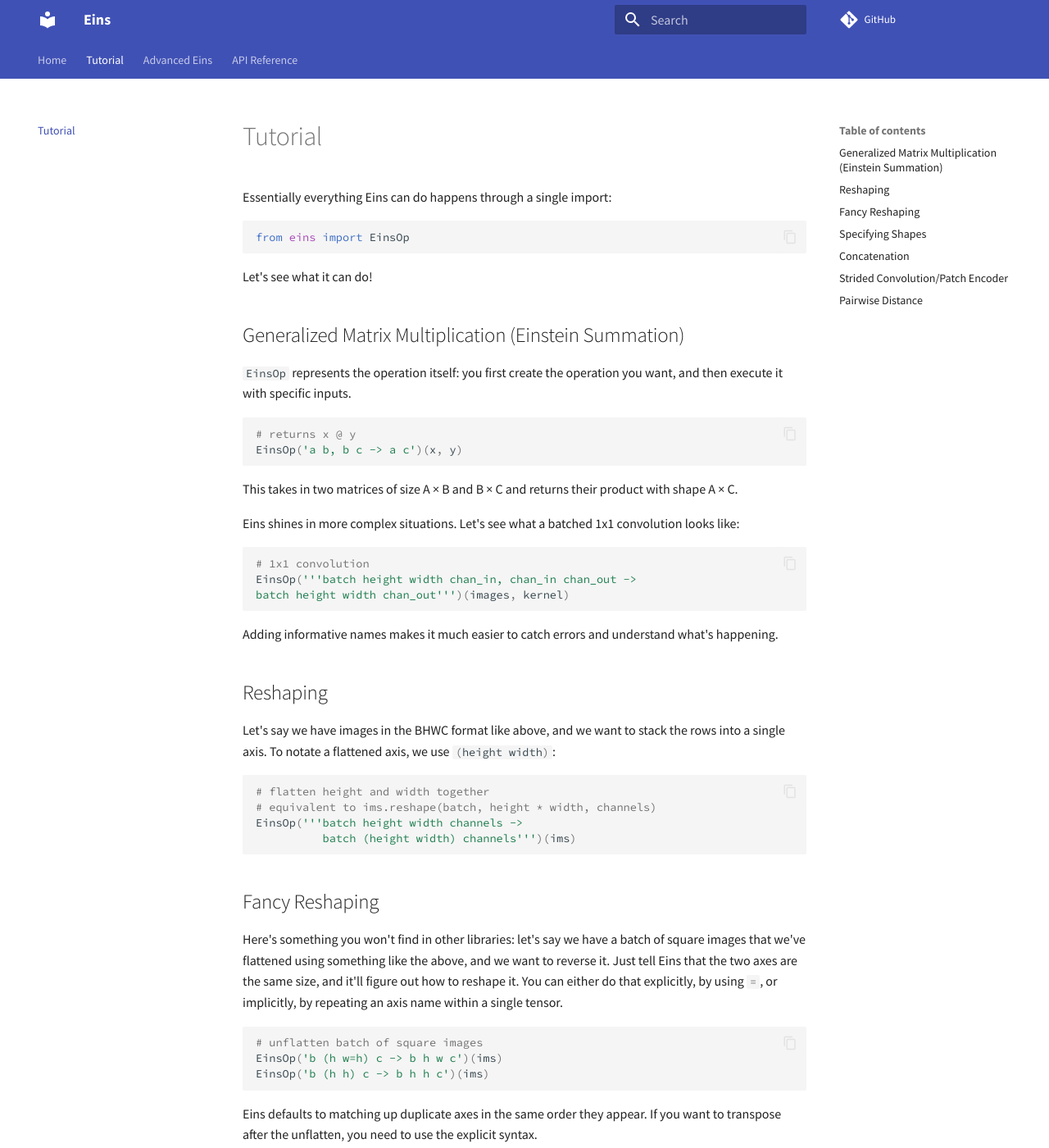
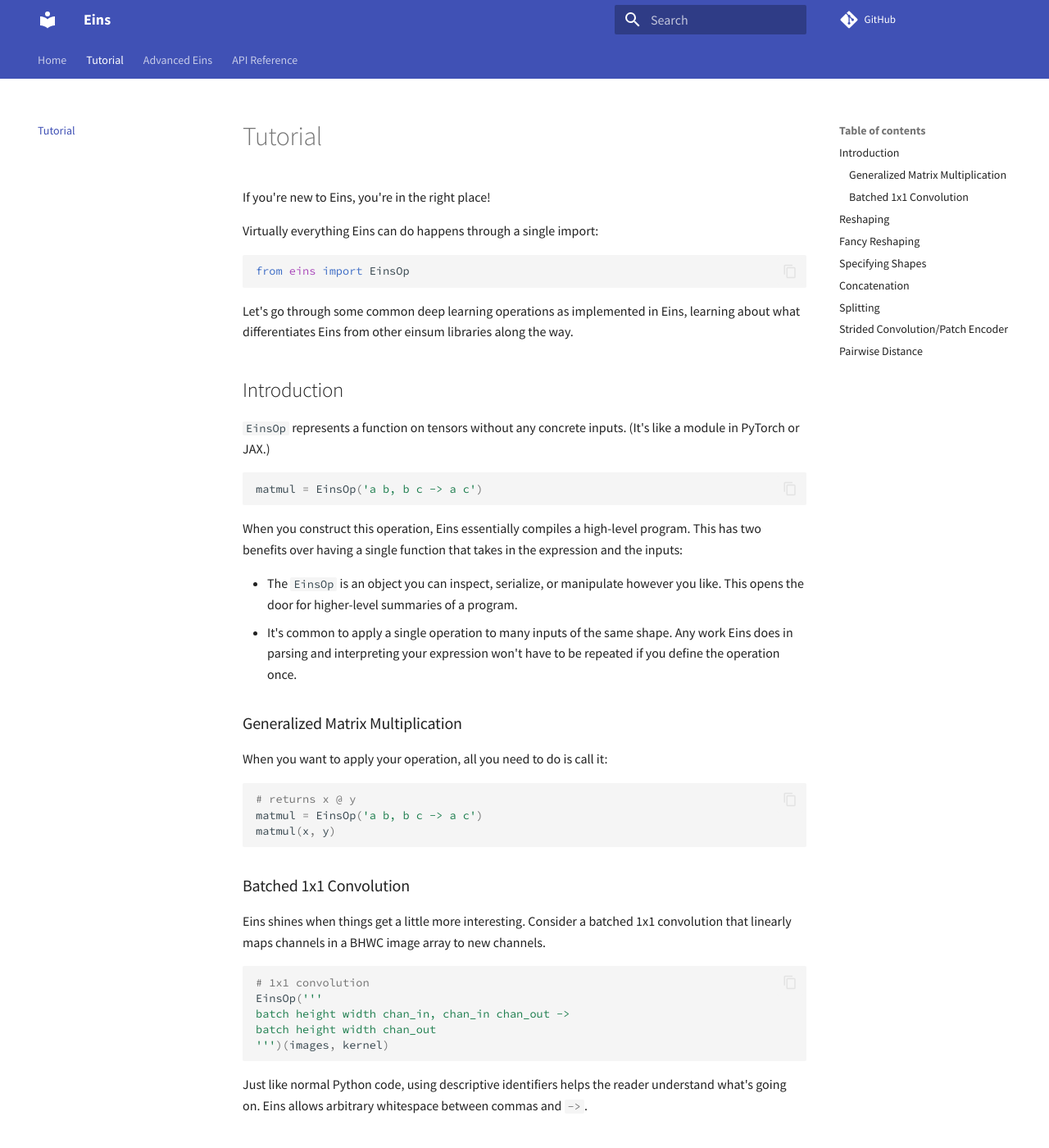
Before and after one commit to nicholas-miklaucic/eins, an MkDocs documentation site: the page built from docs/tutorial.md, in a window 1280 px wide and 1400 px high. Shown: the whole window at 82% size. Built offline with MkDocs 1.6.1 and Material for MkDocs 9.7.7, drawn with Linux system fonts in a browser that asks for light colours; comment, search, counter and statistics services are not loaded; some of the changed text lies outside the part shown.

Commit message:
Docs, redundant constraints

````diff
--- a/docs/tutorial.md
+++ b/docs/tutorial.md
@@ -1,33 +1,59 @@
 # Tutorial
 
-Essentially everything Eins can do happens through a single import:
+If you're new to Eins, you're in the right place!
+
+Virtually everything Eins can do happens through a single import:
 
 ```py
 from eins import EinsOp
 ```
 
-Let's see what it can do!
+Let's go through some common deep learning operations as implemented in Eins, learning about what
+differentiates Eins from other einsum libraries along the way.
 
-## Generalized Matrix Multiplication (Einstein Summation)
+## Introduction
 
-`EinsOp` represents the operation itself: you first create the operation you want, and then execute it with specific inputs.
+`EinsOp` represents a function on tensors without any concrete inputs. (It's like a module in
+PyTorch or JAX.)
+
+```py
+matmul = EinsOp('a b, b c -> a c')
+```
+
+When you construct this operation, Eins essentially compiles a high-level program. This has two
+benefits over having a single function that takes in the expression and the inputs:
+
+- The `EinsOp` is an object you can inspect, serialize, or manipulate however you like. This opens
+  the door for higher-level summaries of a program.
+- It's common to apply a single operation to many inputs of the same shape. Any work Eins does in
+  parsing and interpreting your expression won't have to be repeated if you define the operation
+  once.
+
+### Generalized Matrix Multiplication
+
+When you want to apply your operation, all you need to do is call it:
 
 ```py
 # returns x @ y
-EinsOp('a b, b c -> a c')(x, y)
+matmul = EinsOp('a b, b c -> a c')
+matmul(x, y)
 ```
 
-This takes in two matrices of size A × B and B × C and returns their product with shape A × C.
+### Batched 1x1 Convolution
 
-Eins shines in more complex situations. Let's see what a batched 1x1 convolution looks like:
+Eins shines when things get a little more interesting. Consider a batched 1x1 convolution that
+linearly maps channels in a BHWC image array to new channels.
 
 ```py
 # 1x1 convolution
-EinsOp('''batch height width chan_in, chan_in chan_out ->
-batch height width chan_out''')(images, kernel)
+EinsOp('''
+batch height width chan_in, chan_in chan_out ->
+batch height width chan_out
+''')(images, kernel)
 ```
 
-Adding informative names makes it much easier to catch errors and understand what's happening.
+Just like normal Python code, using descriptive identifiers helps the reader understand what's going
+on. Eins allows arbitrary whitespace between commas and `->`.
 
 ## Reshaping
 Let's say we have images in the BHWC format like above, and we want to stack the rows into a single axis. To notate a
@@ -40,52 +66,69 @@
           batch (height width) channels''')(ims)
 ```
 
+You can think of the parentheses as essentially flattening.
+
 ## Fancy Reshaping
 
-Here's something you won't find in other libraries: let's say we have a batch of square images that we've flattened
-using something like the above, and we want to reverse it. Just tell Eins that the two axes are the same size, and it'll
-figure out how to reshape it. You can either do that explicitly, by using `=`, or implicitly, by repeating an axis name
-within a single tensor.
+Here's something you won't find in other libraries: let's say we have a batch of square images that
+we've flattened using something like the above, and we want to reverse it. Just tell Eins that the
+two axes are the same size, and it'll figure out what to do. You can either do that explicitly, by
+using `=`, or implicitly, by repeating an axis name within a single tensor.
 
 ```py
 # unflatten batch of square images
 EinsOp('b (h w=h) c -> b h w c')(ims)
 EinsOp('b (h h) c -> b h h c')(ims)
 ```
-Eins defaults to matching up duplicate axes in the same order they appear. If you want to transpose after the
-unflatten, you need to use the explicit syntax.
+Eins defaults to matching up duplicate axes in the same order they appear. If you want to transpose
+after the unflatten, you need to use the explicit syntax.
 
-Eins implements a general system for inferring what you want from your inputs and constraints. This also lets Eins
-handle constant sizes properly.
+Eins also understands explicit constants:
 
 ```py
 # unflatten list of 3D points
-EinsOp('b (n 3) -> b n 3')(ims)
+EinsOp('b (n 3) -> b n 3')(pts)
 ```
+
+The constraint system Eins supports saves you keyboard strokes and saves your future self time
+debugging subtle logic errors.
 
 ## Specifying Shapes
 
-Sometimes, you will need to tell Eins a specific axis. (Often, you can resolve this by doing
-whatever you're going to do next and letting Eins infer using that shape.) There are two ways to do
-that: through the `symbol_values` argument, or by using `=` with constant values:
+Literal integer constants are succinct, but they lose some of the flexibility and readability of
+named axes. You can get the best of both worlds by passing in explicit axis mappings, using either
+the `symbol_values` argument or the `=` sign:
 
 ```py
 EinsOp('b (h w) c -> b h w c', symbol_values={'h': 4, 'w': 16})(ims)
-EinsOp('b (h=4 w) c -> b h w c')(ims)
-EinsOp('b (h w=16) c -> b h w c')(ims)
+EinsOp('b (h=4 w=16) c -> b h w c')(ims)
 ```
+
+You only need one of `h` and `w` specified, because Eins can deduce the other one, but sometimes
+it's nice to have an extra check that the input you give Eins is the shape you think it is.
 
 ## Concatenation
 
 An axis of shape `(h w)` has h × w values, and in fact Eins will let you write that as `h*w` if you prefer. Eins also
-supports `h+w`, which generalizes the notion of concatenation and stacking.
+supports `h+w`, which generalizes the notion of concatenation.
 
 ```py
 # concatenate inputs along second axis
 EinsOp('b n1, b n2 -> b n1+n2')(x, y)
 ```
 
-Just like multiplication, you can put sums anywhere in the inputs or outputs and Eins will deal with it correctly.
+## Splitting
+
+You can also have `+` signs in the input, which lets you slice and dice arrays in a readable way.
+[Singular value decomposition](https://www.wikiwand.com/en/Singular_value_decomposition) decomposes
+an M × N matrix into a product of three matrices: M × M, M × N, and N × N. Computing PCA requires
+selecting only the first R rows/columns, instead using M × R, R × R, and R × N.
+
+```py
+# Truncated SVD:
+rank = 5
+EinsOp(f'm=r1+u1 r1, r1 r2=r1, r2=n+u2 n', symbol_values={'rank': rank})
+```
 
 ## Strided Convolution/Patch Encoder
 
--- a/pyproject.toml
+++ b/pyproject.toml
@@ -39,7 +39,7 @@
   "Topic :: Software Development :: Libraries :: Python Modules",
   "Typing :: Typed",
 ]
-dependencies = ["pyparsing"]
+dependencies = ["array-api-compat", "pyparsing"]
 
 [project.urls]
 Documentation = "https://github.com/nicholas-miklaucic/eins#readme"
````
Also changed, not shown: README.md (+3 -12 lines), examples.py (+11 -1 lines), 1 other file.
